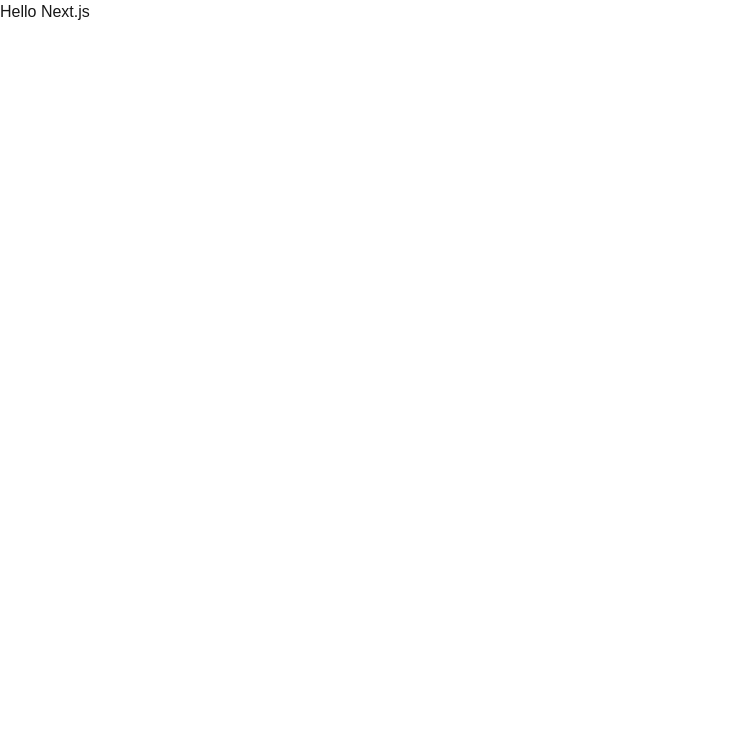
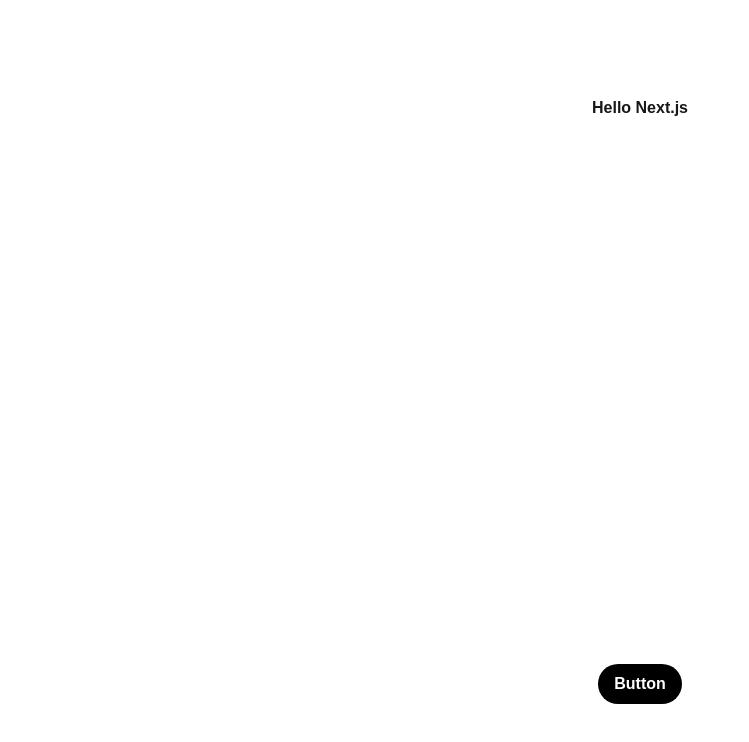
Before and after one commit to rohitbytecode/portfolio-app, a Next.js app: page / in a window 1280 px wide. Shown: the top 742 px of the page, without its empty margins (0-749 px from the left). Built offline with nearby package versions, Linux system fonts and the light colour scheme.

Commit message:
feat: add tailwind for styling

```diff
--- a/app/page.tsx
+++ b/app/page.tsx
@@ -1,5 +1,10 @@
+import { BaseButton } from '../components/base-button';
+
 export default function Home() {
   return (
-    <h1>Hello Next.js</h1>
+    <main className="flex min-h-screen flex-col items-center justify-between p-24">
+    <h1 className="text-4x1 font-bold">Hello Next.js</h1>
+    <BaseButton/>
+    </main>
   );
 }
--- /dev/null
+++ b/components/base-button.tsx
@@ -0,0 +1,5 @@
+export function BaseButton() {
+    return <button className="bg-black hover:bg-gray-700 text-white font-bold py-2 px-4 rounded-full">
+        Button
+        </button>
+}
```
